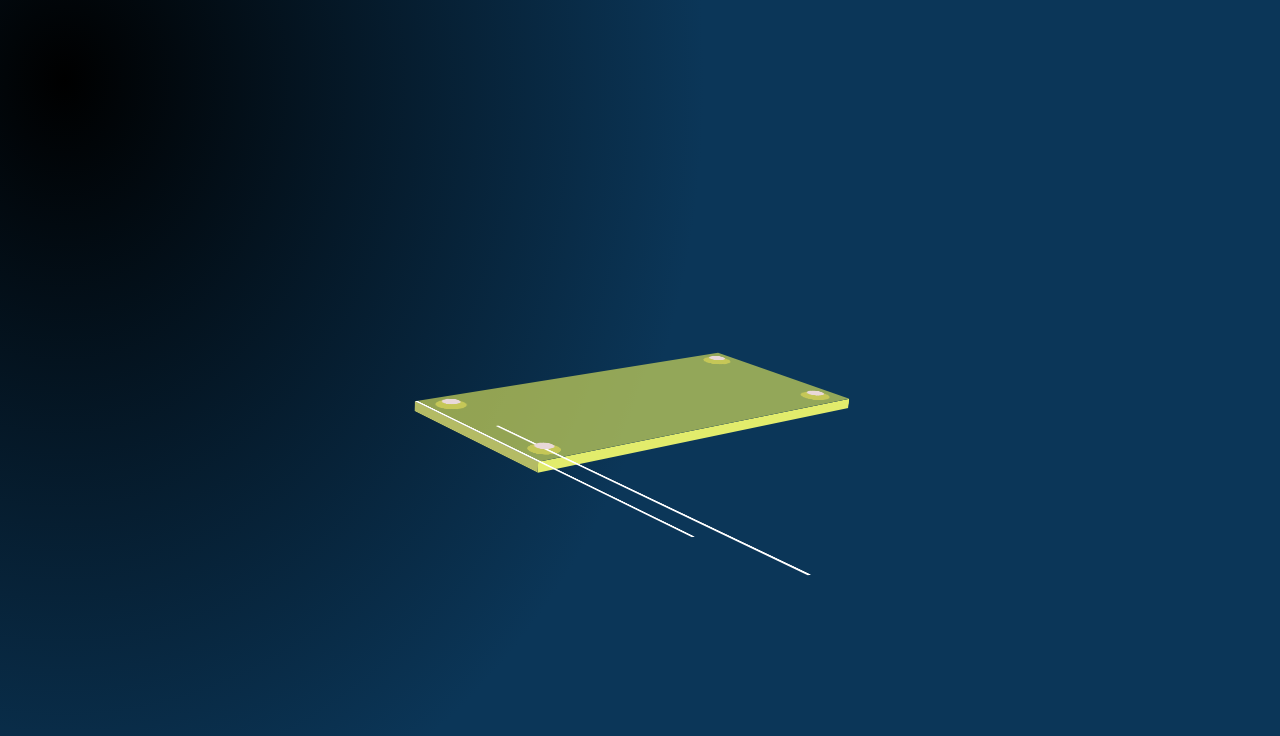
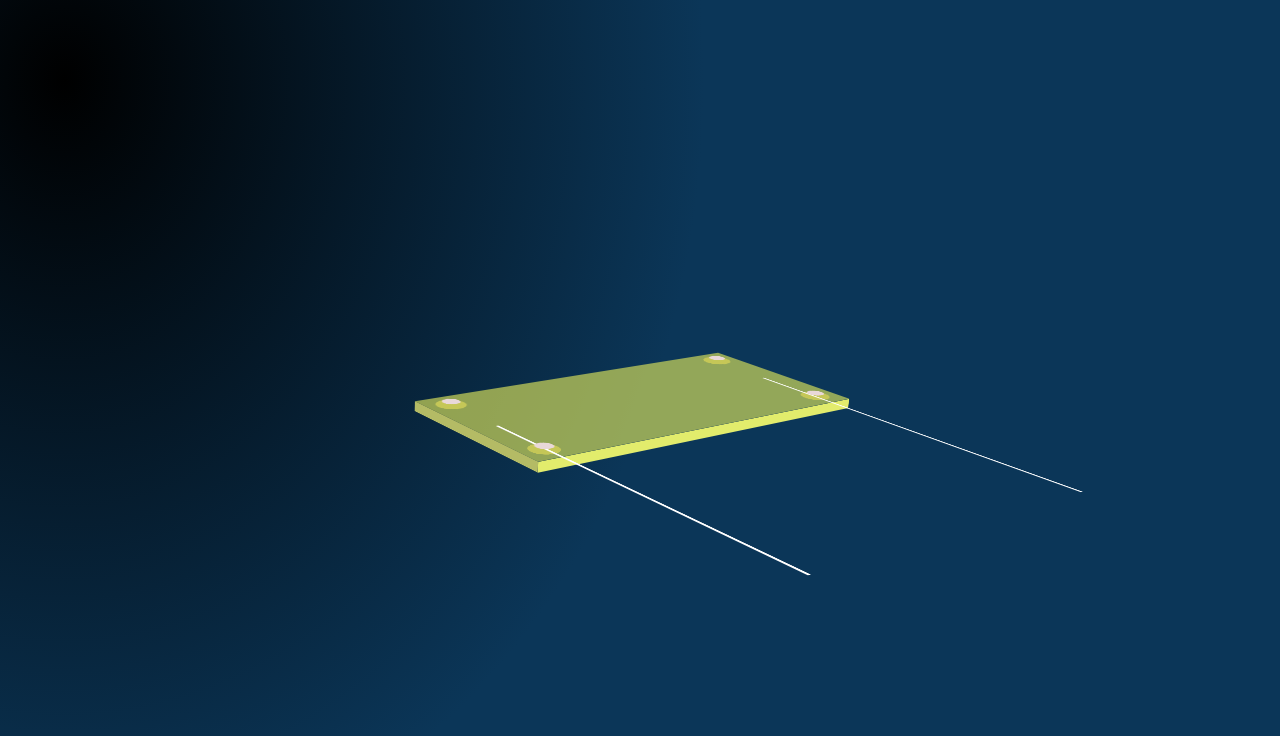
Before and after one commit to AAdewunmi/Project_3DSwing, a plain HTML site: page index.html in a window 1280 px wide. Drawn offline with Linux system fonts and the light colour scheme.

Commit message:
Twenty-Four Commit: Implement css style to position rope 2 class

```diff
--- a/style.css
+++ b/style.css
@@ -103,3 +103,8 @@ html{
     top: 10rem;
     left: 2.5rem;
 }
+
+.rope-2{
+    top: 10rem;
+    right: 2.5rem;
+}
```
